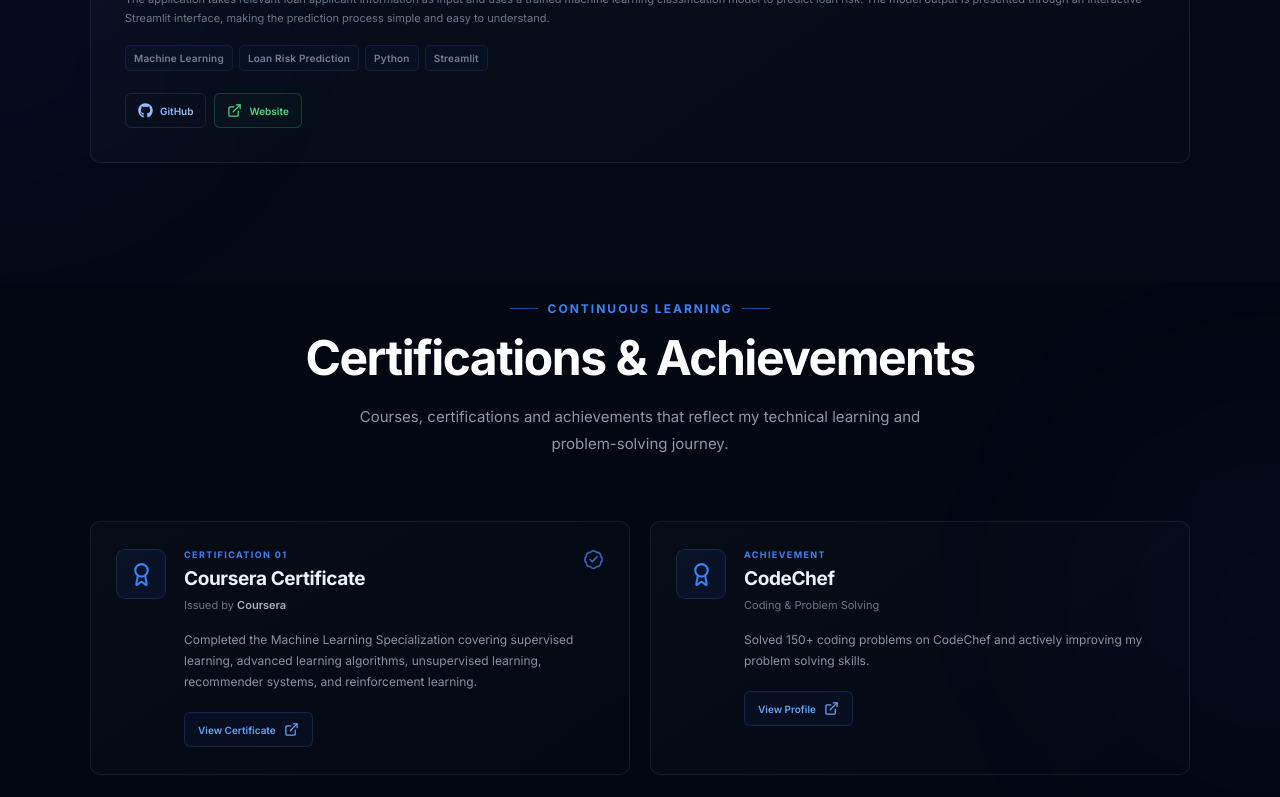
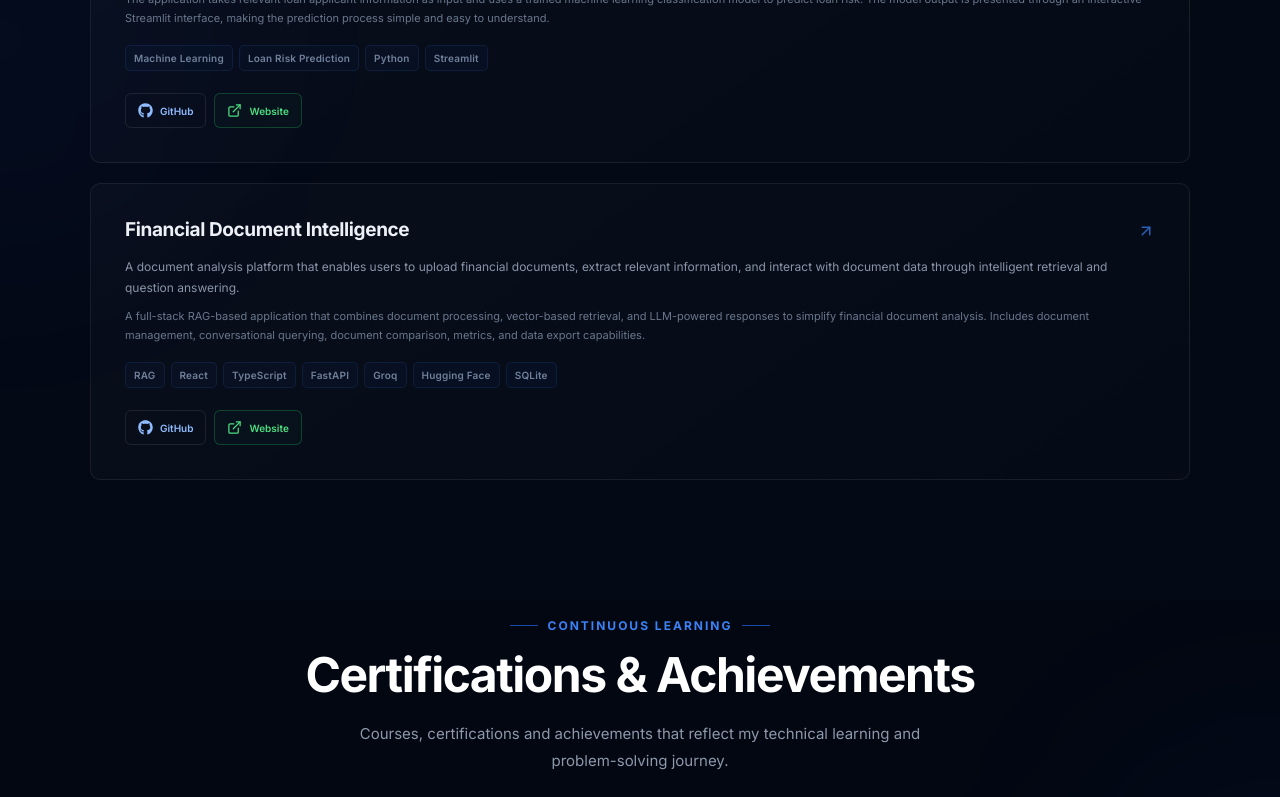
Before and after one commit to vishchopra227/Portfolio, a React app: page / in a window 1280 px wide. Shown: the part 4660-5457 px from the top of the page. Built offline with nearby package versions, Linux system fonts and the light colour scheme; the HTML template or start-up script is replaced by a standard one.

Commit message:
updated portfolio

```diff
--- a/src/data/projects.js
+++ b/src/data/projects.js
@@ -22,6 +22,33 @@ const projects = [
 
     featured: true,
   },
+  {
+    title: "Financial Document Intelligence",
+
+    description:
+      "A document analysis platform that enables users to upload financial documents, extract relevant information, and interact with document data through intelligent retrieval and question answering.",
+
+    details:
+      "A full-stack RAG-based application that combines document processing, vector-based retrieval, and LLM-powered responses to simplify financial document analysis. Includes document management, conversational querying, document comparison, metrics, and data export capabilities.",
+
+    technologies: [
+      "RAG",
+      "React",
+      "TypeScript",
+      "FastAPI",
+      "Groq",
+      "Hugging Face",
+      "SQLite",
+    ],
+
+    github:
+      "https://github.com/vishchopra227/financial-document-intelligence",
+
+    liveDemo:
+      "https://financial-document-intelligence-1-ihzp.onrender.com/",
+
+    featured: true,
+  },
 ];
 
 export default projects;
```
